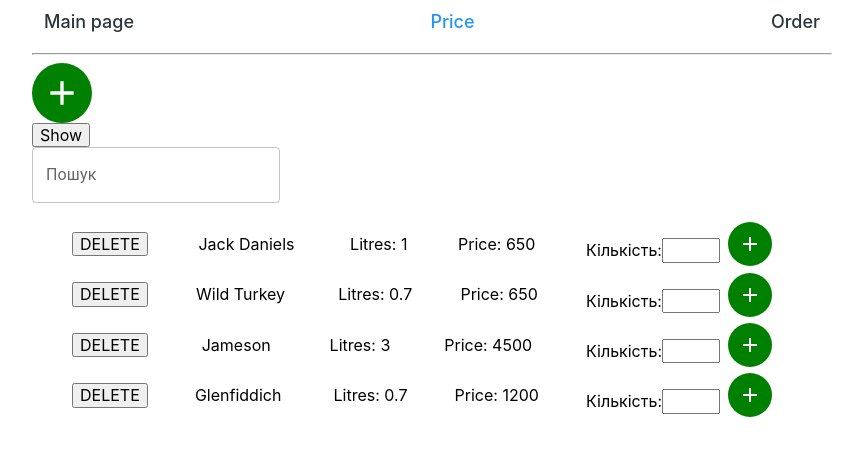
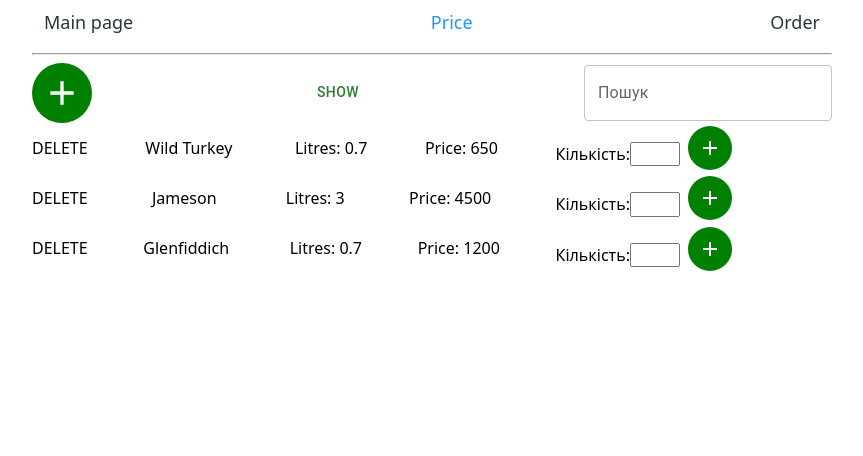
Before and after one commit to RomanPalna/findmybottle-app, a React (Create React App) app: page /price in a window 1280 px wide. Shown: the top 456 px of the page, without its empty margins (208-1071 px from the left). Built offline with nearby package versions, Linux system fonts and the light colour scheme; data requests are answered from the project's data file.

Commit message:
add css, add Container, other fixes

```diff
--- a/src/App.js
+++ b/src/App.js
@@ -16,6 +16,7 @@ import IconButton from './components/IconButton/IconButton';
 import Clock from './components/Clock';
 import Navigation from './components/Navigation';
 import PageNotFound from './components/PageNotFound';
+import Container from './components/Container';
 import { ReactComponent as AddIcon } from './icons/addIcon.svg';
 
 // const findMyBottle = (bottles, bottle) => {
@@ -109,6 +110,7 @@ export default function App() {
         </Route>
 
         <Route path="/price">
+          <Container>
             <IconButton onClick={onToggleModal}>
               <AddIcon width="40" heigth="40" fill="white" />
             </IconButton>
@@ -118,7 +120,7 @@ export default function App() {
             </Dropdown>
 
             <Finder value={filter} onChange={findBottle} />
-
+          </Container>
           <Alcohol
             items={showBottle()}
             addBottle={addBottle}
--- a/src/components/AddList/Addlist.js
+++ b/src/components/AddList/Addlist.js
@@ -1,5 +1,6 @@
 import React, { useState } from 'react';
 import { TextField, Button } from '@mui/material';
+import './addList.css';
 
 export default function AddList({ onSubmit }) {
   const [bottleName, setBottleName] = useState('');
--- /dev/null
+++ b/src/components/AddList/addList.css
@@ -0,0 +1,9 @@
+.form {
+  display: flex;
+  align-items: center;
+  flex-direction: column;
+}
+
+.form-label {
+  margin-bottom: 16px;
+}
--- /dev/null
+++ b/src/components/Container/Container.js
@@ -0,0 +1,5 @@
+import './container.css';
+
+export default function Container({ children }) {
+  return <div className="container-search">{children}</div>;
+}
--- /dev/null
+++ b/src/components/Container/container.css
@@ -0,0 +1,6 @@
+.container-search {
+  display: flex;
+  justify-content: space-between;
+  align-items: center;
+  margin: 30px, auto;
+}
--- /dev/null
+++ b/src/components/Container/index.js
@@ -0,0 +1 @@
+export { default } from './Container';
--- a/src/components/Dropdown/Dropdown.js
+++ b/src/components/Dropdown/Dropdown.js
@@ -1,4 +1,5 @@
 import React, { useState } from 'react';
+import Button from '@mui/material/Button';
 
 const Dropdown = ({ children }) => {
   const [visible, setVisible] = useState(false);
@@ -9,9 +10,9 @@ const Dropdown = ({ children }) => {
 
   return (
     <div>
-      <button type="button" onClick={toggle}>
+      <Button type="button" onClick={toggle} color="success">
         {visible ? 'Hide' : 'Show'}
-      </button>
+      </Button>
 
       {visible && <div>{children}</div>}
     </div>
--- a/src/index.css
+++ b/src/index.css
@@ -8,7 +8,321 @@ body {
   outline: none;
 }
 
+img {
+  display: block;
+  max-width: 100%;
+  height: auto;
+}
+
+ul {
+  list-style: none;
+  padding: 0;
+  margin: 0;
+}
+
+body {
+  font-family: Roboto, sans-serif;
+}
+
+a {
+  text-decoration: none;
+}
+
+html {
+  box-sizing: border-box;
+}
+
+*,
+*::before,
+*::after {
+  box-sizing: inherit;
+}
+
+button {
+  padding: 0;
+  border: none;
+  font: inherit;
+  color: inherit;
+  background-color: transparent;
+  cursor: pointer;
+}
+
 code {
   font-family: source-code-pro, Menlo, Monaco, Consolas, 'Courier New',
     monospace;
 }
+
+/*! modern-normalize v0.6.0 | MIT License | https://github.com/sindresorhus/modern-normalize */
+
+/*
+Document
+========
+*/
+
+/**
+Use a better box model (opinionated).
+*/
+
+*,
+*::before,
+*::after {
+  box-sizing: border-box;
+}
+
+/**
+Use a more readable tab size (opinionated).
+*/
+
+:root {
+  -moz-tab-size: 4;
+  tab-size: 4;
+}
+
+/**
+1. Correct the line height in all browsers.
+2. Prevent adjustments of font size after orientation changes in iOS.
+*/
+
+html {
+  line-height: 1.15; /* 1 */
+  -webkit-text-size-adjust: 100%; /* 2 */
+}
+
+/*
+Sections
+========
+*/
+
+/**
+Remove the margin in all browsers.
+*/
+
+body {
+  margin: 0;
+}
+
+/**
+Improve consistency of default fonts in all browsers. (https://github.com/sindresorhus/modern-normalize/issues/3)
+*/
+
+body {
+  font-family: system-ui, -apple-system,
+    /* Firefox supports this but not yet `system-ui` */ 'Segoe UI', Roboto,
+    Helvetica, Arial, sans-serif, 'Apple Color Emoji', 'Segoe UI Emoji';
+}
+
+/*
+Grouping content
+================
+*/
+
+/**
+Add the correct height in Firefox.
+*/
+
+hr {
+  height: 0;
+}
+
+/*
+Text-level semantics
+====================
+*/
+
+/**
+Add the correct text decoration in Chrome, Edge, and Safari.
+*/
+
+abbr[title] {
+  text-decoration: underline dotted;
+}
+
+/**
+Add the correct font weight in Edge and Safari.
+*/
+
+b,
+strong {
+  font-weight: bolder;
+}
+
+/**
+1. Improve consistency of default fonts in all browsers. (https://github.com/sindresorhus/modern-normalize/issues/3)
+2. Correct the odd 'em' font sizing in all browsers.
+*/
+
+code,
+kbd,
+samp,
+pre {
+  font-family: SFMono-Regular, Consolas, 'Liberation Mono', Menlo, monospace; /* 1 */
+  font-size: 1em; /* 2 */
+}
+
+/**
+Add the correct font size in all browsers.
+*/
+
+small {
+  font-size: 80%;
+}
+
+/**
+Prevent 'sub' and 'sup' elements from affecting the line height in all browsers.
+*/
+
+sub,
+sup {
+  font-size: 75%;
+  line-height: 0;
+  position: relative;
+  vertical-align: baseline;
+}
+
+sub {
+  bottom: -0.25em;
+}
+
+sup {
+  top: -0.5em;
+}
+
+/*
+Forms
+=====
+*/
+
+/**
+1. Change the font styles in all browsers.
+2. Remove the margin in Firefox and Safari.
+*/
+
+button,
+input,
+optgroup,
+select,
+textarea {
+  font-family: inherit; /* 1 */
+  font-size: 100%; /* 1 */
+  line-height: 1.15; /* 1 */
+  margin: 0; /* 2 */
+}
+
+/**
+Remove the inheritance of text transform in Edge and Firefox.
+1. Remove the inheritance of text transform in Firefox.
+*/
+
+button,
+select {
+  /* 1 */
+  text-transform: none;
+}
+
+/**
+Correct the inability to style clickable types in iOS and Safari.
+*/
+
+button,
+[type='button'],
+[type='reset'],
+[type='submit'] {
+  -webkit-appearance: button;
+}
+
+/**
+Remove the inner border and padding in Firefox.
+*/
+
+button::-moz-focus-inner,
+[type='button']::-moz-focus-inner,
+[type='reset']::-moz-focus-inner,
+[type='submit']::-moz-focus-inner {
+  border-style: none;
+  padding: 0;
+}
+
+/**
+Restore the focus styles unset by the previous rule.
+*/
+
+button:-moz-focusring,
+[type='button']:-moz-focusring,
+[type='reset']:-moz-focusring,
+[type='submit']:-moz-focusring {
+  outline: 1px dotted ButtonText;
+}
+
+/**
+Correct the padding in Firefox.
+*/
+
+fieldset {
+  padding: 0.35em 0.75em 0.625em;
+}
+
+/**
+Remove the padding so developers are not caught out when they zero out 'fieldset' elements in all browsers.
+*/
+
+legend {
+  padding: 0;
+}
+
+/**
+Add the correct vertical alignment in Chrome and Firefox.
+*/
+
+progress {
+  vertical-align: baseline;
+}
+
+/**
+Correct the cursor style of increment and decrement buttons in Safari.
+*/
+
+[type='number']::-webkit-inner-spin-button,
+[type='number']::-webkit-outer-spin-button {
+  height: auto;
+}
+
+/**
+1. Correct the odd appearance in Chrome and Safari.
+2. Correct the outline style in Safari.
+*/
+
+[type='search'] {
+  -webkit-appearance: textfield; /* 1 */
+  outline-offset: -2px; /* 2 */
+}
+
+/**
+Remove the inner padding in Chrome and Safari on macOS.
+*/
+
+[type='search']::-webkit-search-decoration {
+  -webkit-appearance: none;
+}
+
+/**
+1. Correct the inability to style clickable types in iOS and Safari.
+2. Change font properties to 'inherit' in Safari.
+*/
+
+::-webkit-file-upload-button {
+  -webkit-appearance: button; /* 1 */
+  font: inherit; /* 2 */
+}
+
+/*
+Interactive
+===========
+*/
+
+/*
+Add the correct display in Chrome and Safari.
+*/
+
+summary {
+  display: list-item;
+}
--- a/whisky.json
+++ b/whisky.json
@@ -1,13 +1,5 @@
 {
   "alcohol": [
-    {
-      "id": "id-2",
-      "name": "Jack Daniels",
-      "imgUrl": "https://s.wine.style/images_gen/266/2663/0_0_cat.jpg",
-      "liters": 1,
-      "price": 650,
-      "quantity": 0
-    },
     {
       "id": "id-3",
       "name": "Wild Turkey",
```
Lines whose indentation alone changed are shown as unchanged.
